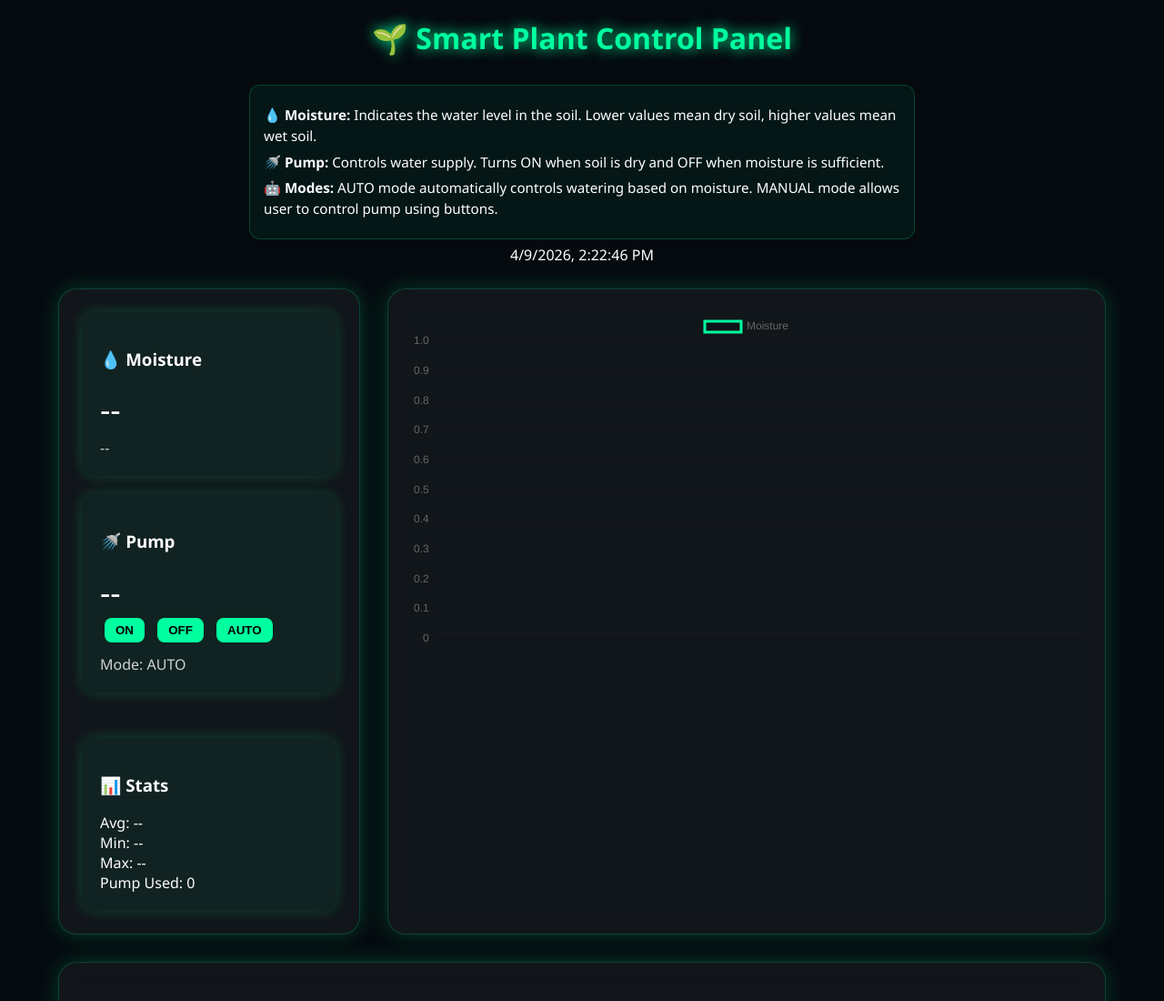
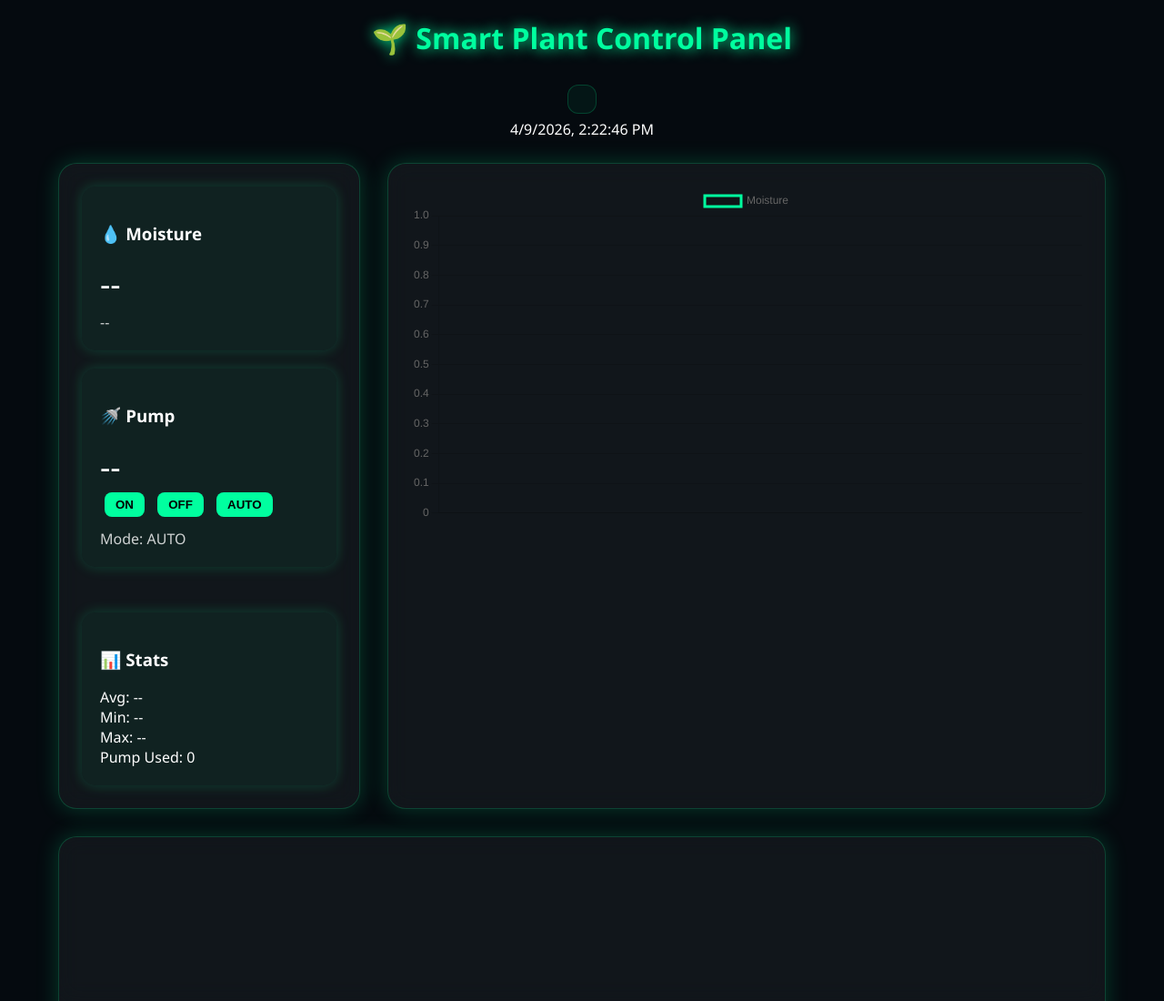
Before and after one commit to xxkid-hub/iot-project, a website: page public/index.html in a window 1280 px wide. Shown: the top 1100 px of the page at 91% size. Drawn offline with nearby package versions, Linux system fonts and the light colour scheme; no server answers.

Commit message:
Update index.html

```diff
--- a/public/index.html
+++ b/public/index.html
@@ -141,14 +141,6 @@
   line-height: 1.5;
 ">
 
-  <p><b>💧 Moisture:</b> Indicates the water level in the soil. Lower values mean dry soil, higher values mean wet soil.</p>
-
-  <p><b>🚿 Pump:</b> Controls water supply. Turns ON when soil is dry and OFF when moisture is sufficient.</p>
-
-  <p><b>🤖 Modes:</b>
-    AUTO mode automatically controls watering based on moisture.
-    MANUAL mode allows user to control pump using buttons.
-  </p>
 
 </div>
   <p id="clock"></p>
```
